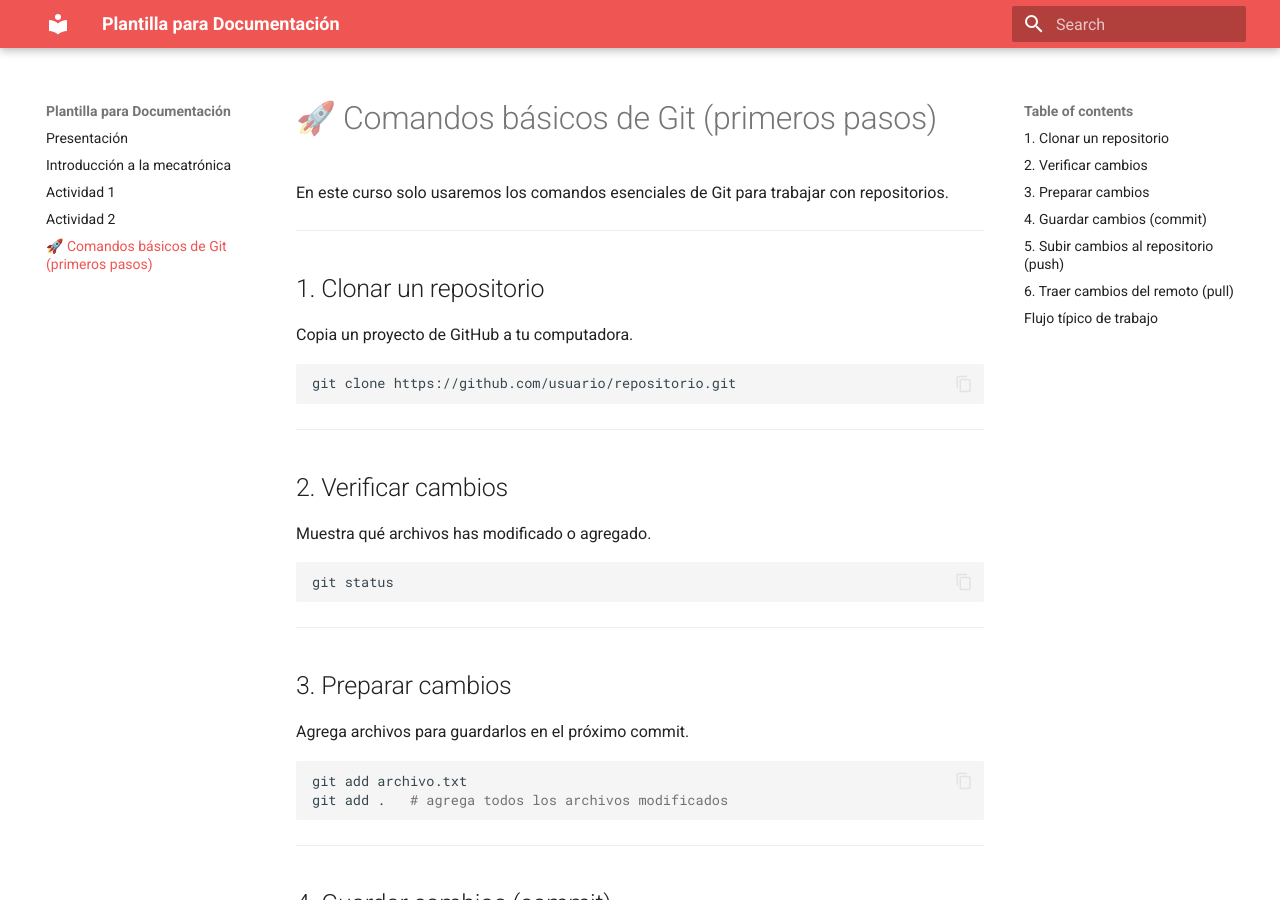
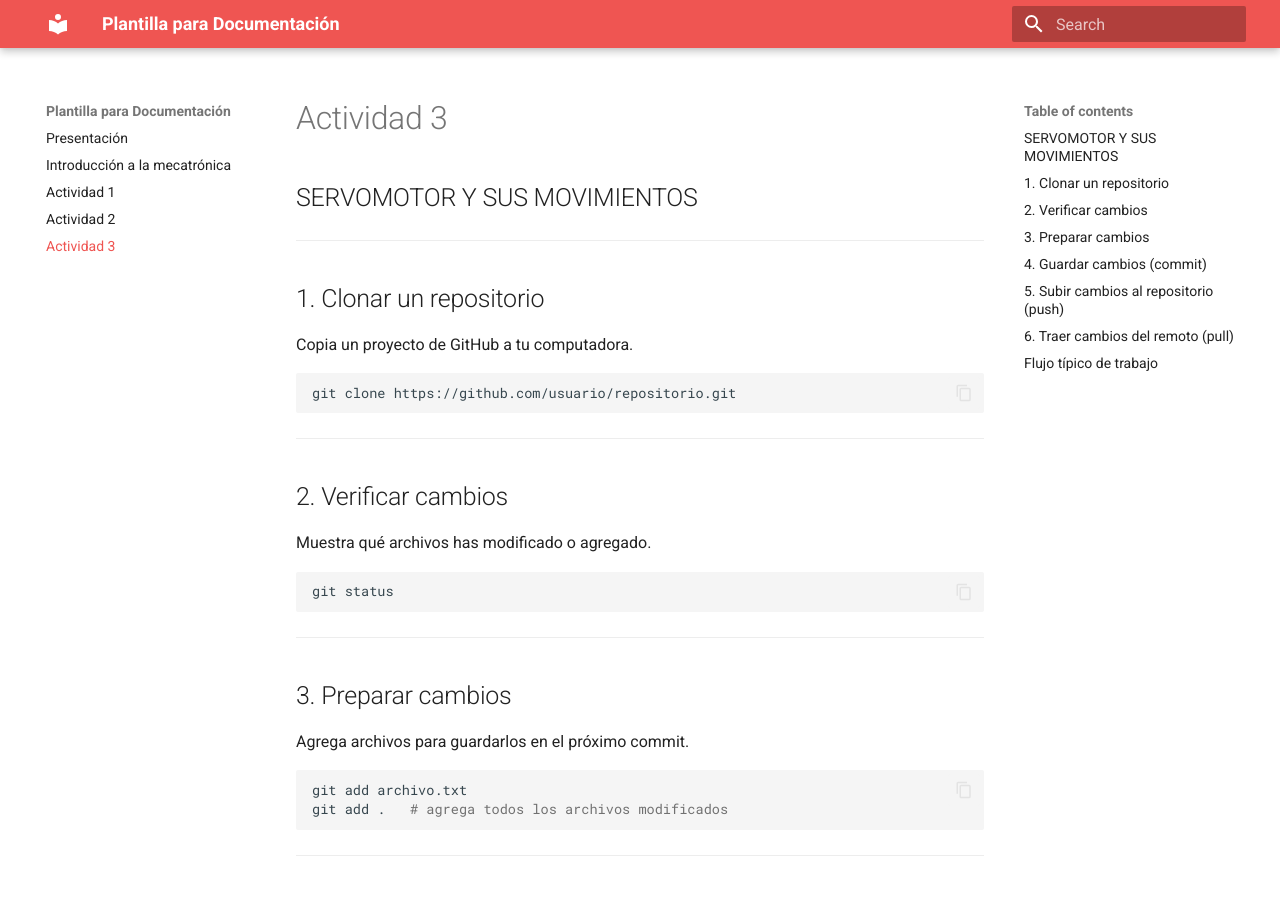
Before and after one commit to DiegoMachorro/Mecatronica-DiegoM, an MkDocs documentation site: the page built from docs/gitcmds.md, in a window 1280 px wide and 900 px high. Built offline with MkDocs 1.6.1 and Material for MkDocs 9.7.7, drawn with Linux system fonts in a browser that asks for light colours.

Commit message:
Change title and section header in gitcmds.md
Updated the title and introductory section of the document.

```diff
--- a/docs/gitcmds.md
+++ b/docs/gitcmds.md
@@ -1,6 +1,7 @@
-# 🚀 Comandos básicos de Git (primeros pasos)
+# Actividad 3
 
-En este curso solo usaremos los comandos esenciales de Git para trabajar con repositorios.
+## SERVOMOTOR Y SUS MOVIMIENTOS
+
 
 ---
 
```
